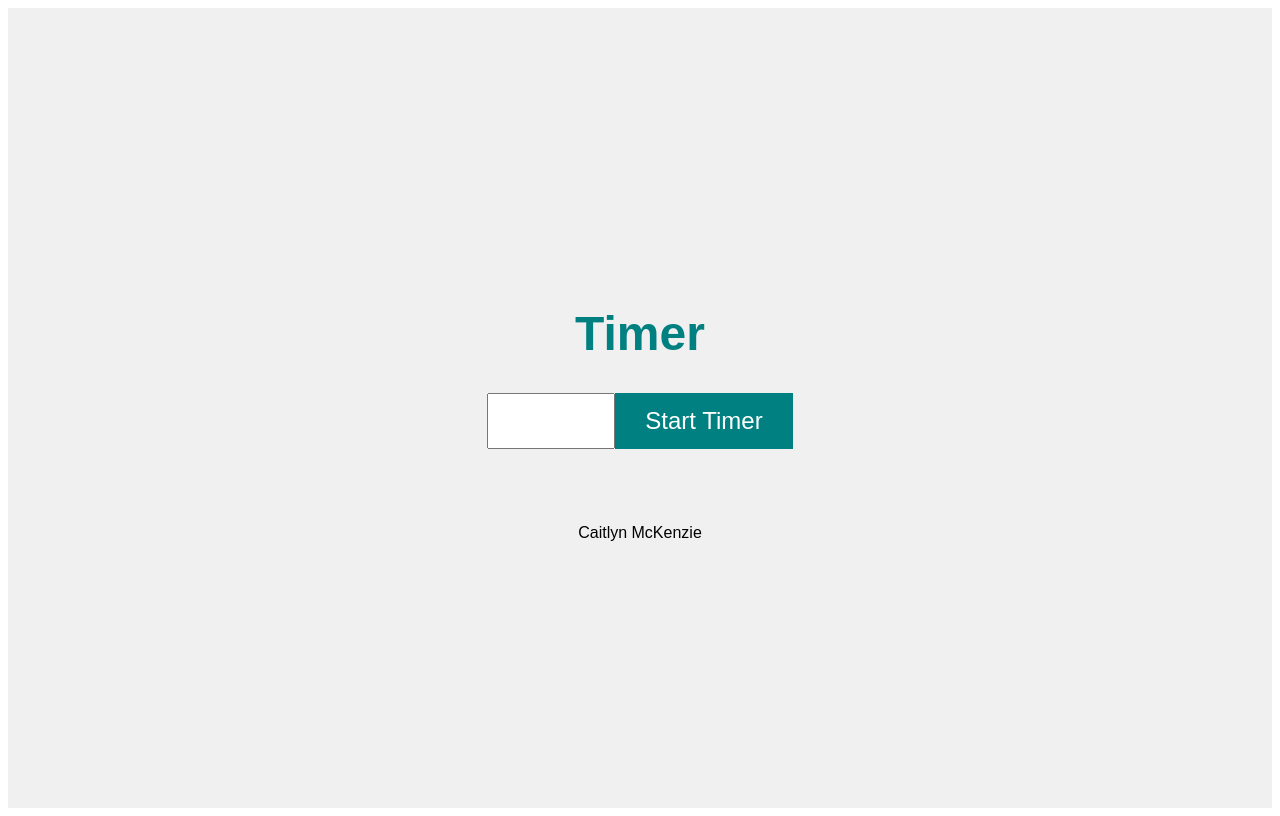
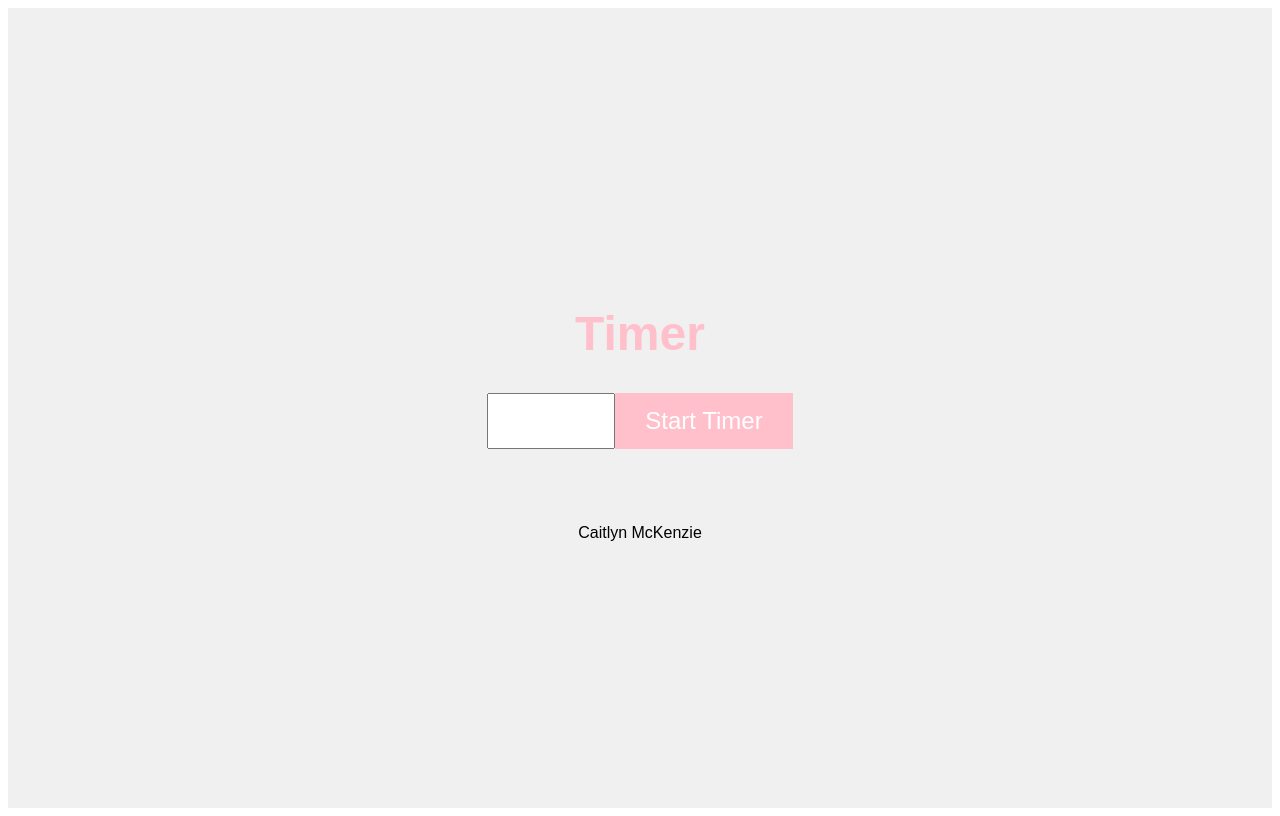
Before and after one commit to CMcKnzie/Assignment1, a plain HTML site: page index.html in a window 1280 px wide. Drawn offline with Linux system fonts and the light colour scheme.

Commit message:
Changed teal to pink

```diff
--- a/css/myStyleSheet.css
+++ b/css/myStyleSheet.css
@@ -17,7 +17,7 @@ ul{
 
 .main-title{
     font-size: 3em;
-    color: teal;
+    color: pink;
 }
 
 
@@ -44,7 +44,7 @@ ul{
 .formItems button{
     font-size: 24px;
     border: none;
-    background-color: teal;
+    background-color: pink;
     color: white;
     padding: 14px 30px;;
 }
@@ -52,7 +52,7 @@ ul{
 .formItems button:hover{
     cursor: pointer;
     background: white;
-    color: teal;
+    color: pink;
 }
 
 .formItems button:active{
```
